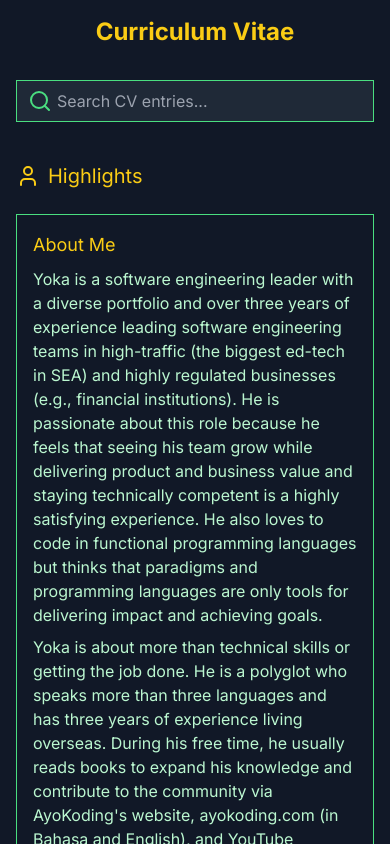
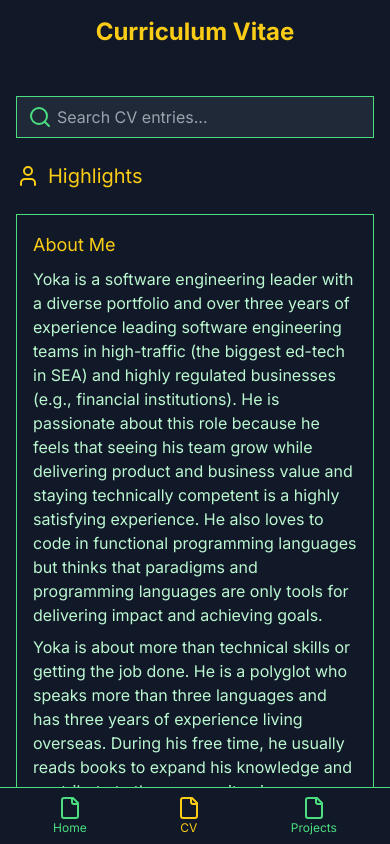
Before and after one commit to wahidyankf/wahidyankf-web, a Next.js app: page /cv in a window 390 px wide. Shown: the top 844 px of the page. Built offline with nearby package versions, Linux system fonts and the light colour scheme.

Commit message:
code refactor

```diff
--- a/src/app/cv/page.tsx
+++ b/src/app/cv/page.tsx
@@ -1,6 +1,6 @@
 "use client";
 
-import { Navigation } from "@/components/Navigation";
+import { Navigation, DesktopNavigation } from "@/components/Navigation";
 import { filterItems } from "@/utils/search";
 import {
   Award,
@@ -362,6 +362,27 @@ const WorkExperienceSection = ({
   );
 };
 
+const SearchComponent = ({
+  searchTerm,
+  setSearchTerm,
+}: {
+  searchTerm: string;
+  setSearchTerm: (term: string) => void;
+}) => (
+  <div className="sticky top-0 z-50 bg-gray-900 py-4">
+    <div className="relative">
+      <input
+        type="text"
+        placeholder="Search CV entries..."
+        value={searchTerm}
+        onChange={(e) => setSearchTerm(e.target.value)}
+        className="w-full bg-gray-800 text-green-400 border border-green-400 rounded-lg py-2 px-4 pl-10 focus:outline-none focus:ring-2 focus:ring-green-400"
+      />
+      <Search className="absolute left-3 top-1/2 transform -translate-y-1/2 text-green-400" />
+    </div>
+  </div>
+);
+
 export default function CV() {
   const [searchTerm, setSearchTerm] = useState("");
 
@@ -397,22 +418,16 @@ export default function CV() {
 
   return (
     <main className="min-h-screen bg-gray-900 text-green-400 p-4 sm:p-8 md:p-12 lg:p-16 flex flex-col lg:flex-row pb-20 lg:pb-0">
-      <Navigation activePage="cv" />
+      <DesktopNavigation activePage="cv" />
       <div className="flex-grow max-w-4xl mx-auto">
         <h1 className="text-2xl sm:text-3xl md:text-4xl font-bold mb-8 text-center text-yellow-400">
           Curriculum Vitae
         </h1>
 
-        <div className="mb-8 relative">
-          <input
-            type="text"
-            placeholder="Search CV entries..."
-            value={searchTerm}
-            onChange={(e) => setSearchTerm(e.target.value)}
-            className="w-full bg-gray-800 text-green-400 border border-green-400 rounded-lg py-2 px-4 pl-10 focus:outline-none focus:ring-2 focus:ring-green-400"
-          />
-          <Search className="absolute left-3 top-1/2 transform -translate-y-1/2 text-green-400" />
-        </div>
+        <SearchComponent
+          searchTerm={searchTerm}
+          setSearchTerm={setSearchTerm}
+        />
 
         {filteredEntries.length > 0 ? (
           <>
@@ -473,6 +488,7 @@ export default function CV() {
           </p>
         )}
       </div>
+      <Navigation activePage="cv" />
     </main>
   );
 }
--- a/src/components/Navigation.tsx
+++ b/src/components/Navigation.tsx
@@ -7,7 +7,41 @@ type NavigationProps = {
 
 export const Navigation = ({ activePage }: NavigationProps) => {
   return (
-    <nav className="hidden lg:block w-128 pr-8 text-green-400 font-mono">
+    <nav className="lg:hidden fixed bottom-0 left-0 right-0 bg-gray-900 border-t border-green-400 p-2 flex justify-around items-center">
+      <Link
+        href="/"
+        className={`flex flex-col items-center ${
+          activePage === "home" ? "text-yellow-400" : "text-green-400"
+        }`}
+      >
+        <File className="w-6 h-6" />
+        <span className="text-xs">Home</span>
+      </Link>
+      <Link
+        href="/cv"
+        className={`flex flex-col items-center ${
+          activePage === "cv" ? "text-yellow-400" : "text-green-400"
+        }`}
+      >
+        <File className="w-6 h-6" />
+        <span className="text-xs">CV</span>
+      </Link>
+      <Link
+        href="/personal-projects"
+        className={`flex flex-col items-center ${
+          activePage === "projects" ? "text-yellow-400" : "text-green-400"
+        }`}
+      >
+        <File className="w-6 h-6" />
+        <span className="text-xs">Projects</span>
+      </Link>
+    </nav>
+  );
+};
+
+export const DesktopNavigation = ({ activePage }: NavigationProps) => {
+  return (
+    <nav className="hidden lg:block w-64 pr-8 text-green-400 font-mono">
       <div className="mb-4">
         <Folder className="inline-block mr-2" />
         <span className="font-bold">organiclever</span>
```
